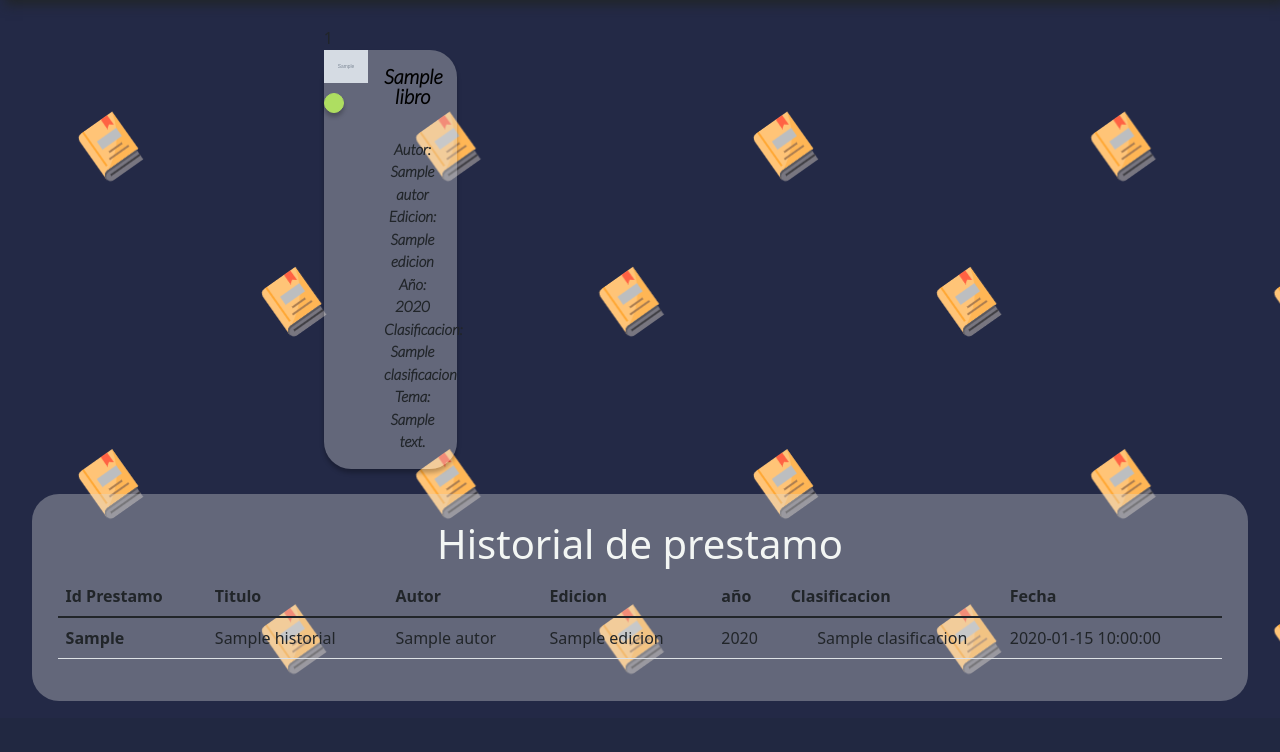
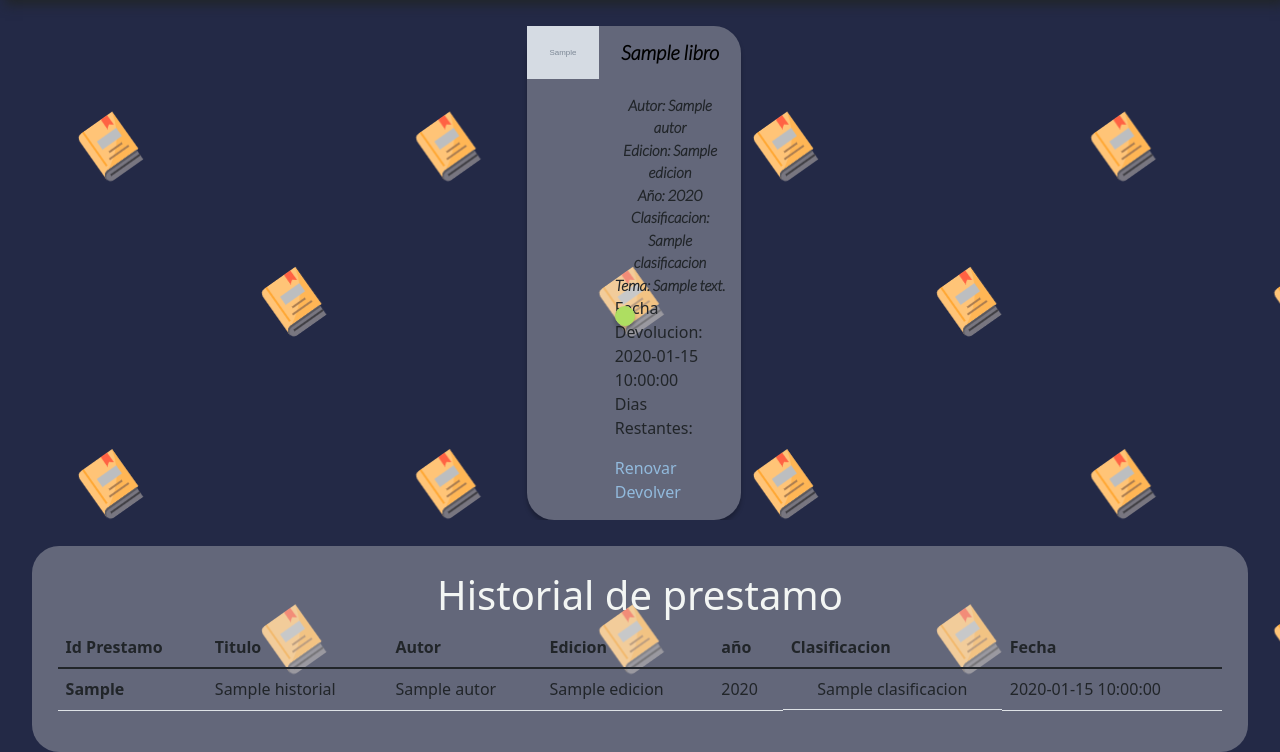
Before and after one commit to Mau5trakt/biblodb, a Flask app: template templates/ulogin.html in a window 1280 px wide. Shown: the part 82-834 px from the top of the page. Before the commit the page ends 783 px from the top, so only its background shows below. Run offline with Flask 2, Linux system fonts and the light colour scheme; the template is opened without the code that fills it: most values are stand-ins (such as "Sample title", 1, 10 or a date in 2020); grey boxes marked "Sample" are stand-in pictures; some libraries are stand-ins or nearby versions.

Commit message:
featcorrecting book card

```diff
--- a/templates/ulogin.html
+++ b/templates/ulogin.html
@@ -15,21 +15,19 @@
 
 {% block contenido %}
 
-<div class ="main-container">
+<div class ="main-container" style ="overflow-x:hidden;">
 
 
-    <div class="row">
+    <div class="row justify-content-md-around justify-content-sm-center">
         {% for libro in activos %}
 
-            <div class="col col-xs-12 col-sm-12 col-md-3 col-lg-3 col-xl-3 col-xxl-3">
-                {{loop.index}}
-                <div >
+            <!-- <div class="col col-xs-12 col-sm-12 col-md-3 col-lg-3 col-xl-3 col-xxl-3"> -->
+                <div class="col-md-4 col-sm-10">
                     <div class="tarjeta">
                         <div class="row g-0">
                           <div class="col-5 col-sm-4">
                             <img src="{{libro.imagen}}" class="img-fluid w-100" alt="card-horizontal-image">
-                            <div class="circulito">
-                            </div>
+
 
                           </div>
                           <div class="col-7 col-sm-8">
@@ -41,6 +39,17 @@
                               <p class="textotarjeta">Año: {{libro.year}}</p>
                               <p class="textotarjeta">Clasificacion: {{libro.clasificacion}}</p>
                               <p class="textotarjeta">Tema: {{libro.descriptor}}</p>
+                              <div>
+
+                                <div class="circulito">
+
+                                </div>
+                                <p> Fecha Devolucion: {{libro.fecha_devolucion}}<br>
+                                    Dias Restantes:  </p>
+                                <a href="/renovar_libro?libro={{libro.id_prestamo}}">Renovar </a>
+                                <a href="/devolver_libro?libro={{libro.id_prestamo}}">Devolver </a>
+                              </div>
+
                             </div>
                           </div>
                         </div>
@@ -48,14 +57,14 @@
 
                       <form >
                 </div>
-            </div>
+            <!-- </div> -->
 
         {% endfor %}
     </div>
 
 </div>
     <div class ="main-container">
-    <div class="historial">
+    <div class="historial" style = "overflow-x:auto;">
         <h1 class="h1-perfil">Historial de prestamo</h1>
 
         {% if historial | length > 0  %}
```
